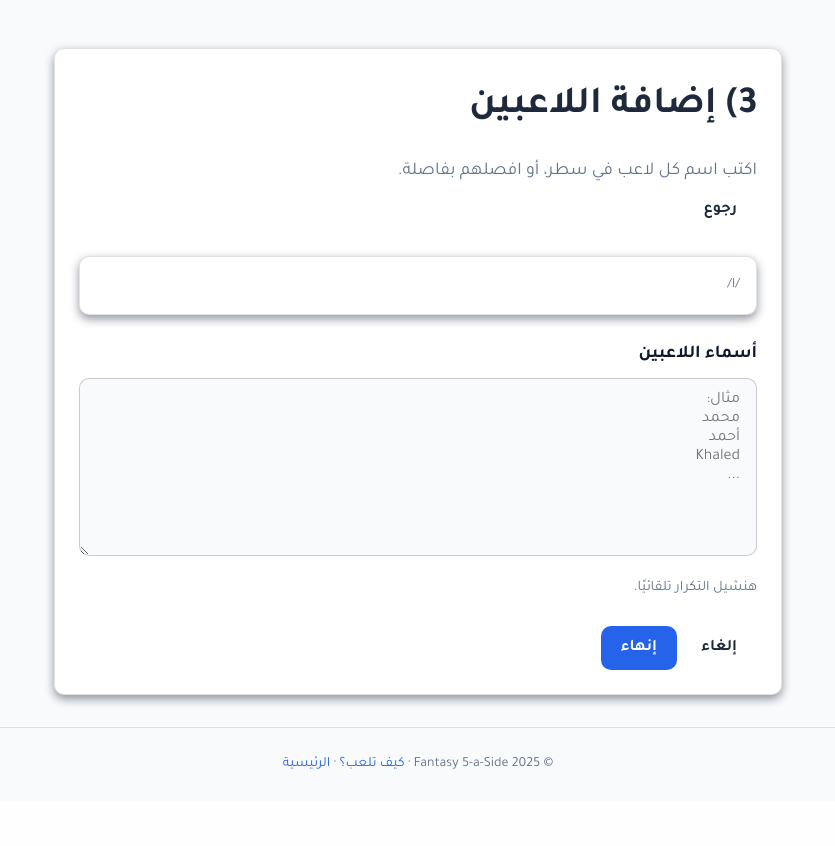
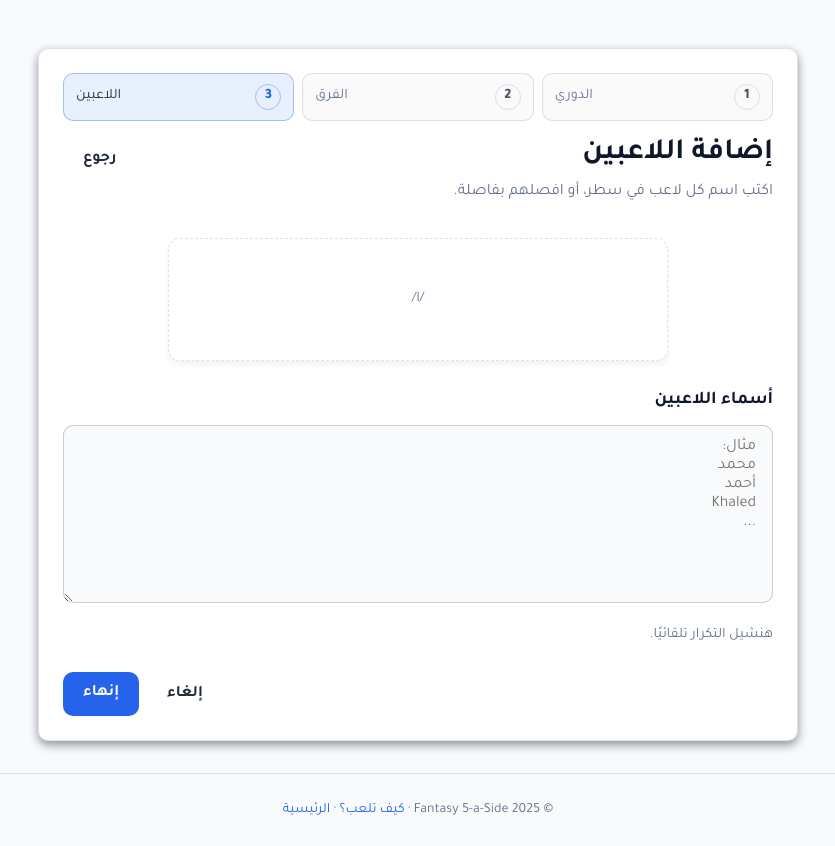
Before and after one commit to 3bkader-gpt/fantasy-5aside, a Python web app: template app/templates/onboarding/players.html in a window 1280 px wide. Shown: the part 76-922 px from the top of the page, without its empty margins (222-1057 px from the left). Before the commit the page ends 845 px from the top, so only its background shows below. Run offline with Jinja, Linux system fonts and the light colour scheme; the template is opened without the code that fills it, so the values that code supplies are empty.

Commit message:
Polish dashboard and onboarding UI
Add consistent page shell styles, clearer league cards, and onboarding progress/CTA layout improvements without backend changes.

```diff
--- a/app/static/css/style.css
+++ b/app/static/css/style.css
@@ -243,6 +243,232 @@ a {
 .login-page-container {
     max-width: 520px;
     margin-top: 5rem;
+}
+
+/* --- Phase 5: Dashboard & Onboarding polish --- */
+.page-shell {
+    max-width: 980px;
+    margin: 3rem auto 0;
+}
+
+.page-shell.narrow {
+    max-width: 760px;
+}
+
+.page-header {
+    display: flex;
+    justify-content: space-between;
+    align-items: flex-start;
+    gap: 1rem;
+    flex-wrap: wrap;
+    margin-bottom: 1rem;
+}
+
+.page-title {
+    font-size: 2.05rem;
+    line-height: 1.2;
+    color: var(--heading-color);
+    margin: 0 0 .35rem;
+}
+
+.page-subtitle {
+    color: var(--text-muted);
+    margin: 0;
+    font-size: 1rem;
+}
+
+.page-actions {
+    display: flex;
+    gap: .5rem;
+    flex-wrap: wrap;
+    justify-content: flex-end;
+}
+
+.league-grid {
+    display: grid;
+    grid-template-columns: repeat(12, 1fr);
+    gap: 12px;
+}
+
+.league-card {
+    grid-column: span 12;
+    padding: 1.15rem;
+    border: 1px solid var(--border-subtle);
+    background: var(--card-bg);
+    border-radius: var(--radius-lg);
+    box-shadow: var(--shadow-sm);
+}
+
+@media (min-width: 768px) {
+    .league-card { grid-column: span 6; }
+}
+
+@media (min-width: 1024px) {
+    .league-card { grid-column: span 4; }
+}
+
+.league-card__top {
+    display: flex;
+    justify-content: space-between;
+    align-items: flex-start;
+    gap: .75rem;
+}
+
+.league-card__name {
+    font-weight: 800;
+    font-size: 1.05rem;
+    color: var(--text-color);
+    overflow: hidden;
+    text-overflow: ellipsis;
+    white-space: nowrap;
+}
+
+.league-card__slug {
+    color: var(--text-muted);
+    font-size: .92rem;
+    margin-top: 2px;
+    direction: ltr;
+    text-align: right;
+    font-family: ui-monospace, SFMono-Regular, Menlo, Monaco, Consolas, "Liberation Mono", monospace;
+}
+
+.pill-row {
+    display: flex;
+    gap: .35rem;
+    flex-wrap: wrap;
+    justify-content: flex-end;
+}
+
+.pill {
+    border-radius: var(--radius-pill);
+    padding: 6px 10px;
+    font-size: .8rem;
+    border: 1px solid var(--border-subtle);
+    background: rgba(15, 23, 42, 0.04);
+    color: var(--text-secondary);
+}
+
+.dark-mode .pill {
+    background: rgba(148, 163, 184, 0.12);
+}
+
+.pill.success {
+    border-color: rgba(34, 197, 94, 0.25);
+    color: var(--success-color);
+}
+
+.league-card__meta {
+    margin-top: 14px;
+    display: grid;
+    grid-template-columns: 1fr 1fr;
+    gap: 12px;
+}
+
+.meta-k {
+    color: var(--text-muted);
+    font-size: .82rem;
+    margin-bottom: 2px;
+}
+
+.meta-v {
+    color: var(--text-color);
+    font-weight: 800;
+    font-size: 1rem;
+}
+
+.league-card__cta {
+    margin-top: 14px;
+    display: flex;
+    gap: .5rem;
+    justify-content: flex-end;
+    flex-wrap: wrap;
+}
+
+.empty-state {
+    padding: 1.5rem;
+    border: 1px dashed var(--border-subtle);
+    border-radius: var(--radius-lg);
+    background: rgba(15, 23, 42, 0.02);
+}
+
+.dark-mode .empty-state {
+    background: rgba(148, 163, 184, 0.08);
+}
+
+.wizard {
+    position: relative;
+}
+
+.wizard-steps {
+    display: grid;
+    grid-template-columns: repeat(3, 1fr);
+    gap: 8px;
+    margin-bottom: 1rem;
+}
+
+.wizard-step {
+    border-radius: var(--radius-md);
+    border: 1px solid var(--border-subtle);
+    padding: 10px 12px;
+    background: rgba(15, 23, 42, 0.02);
+    color: var(--text-muted);
+    font-size: .9rem;
+    display: flex;
+    align-items: center;
+    justify-content: space-between;
+    gap: .5rem;
+}
+
+.dark-mode .wizard-step {
+    background: rgba(148, 163, 184, 0.08);
+}
+
+.wizard-step.active {
+    background: rgba(37, 99, 235, 0.10);
+    border-color: rgba(37, 99, 235, 0.35);
+    color: var(--text-color);
+}
+
+.wizard-step .num {
+    width: 26px;
+    height: 26px;
+    border-radius: var(--radius-pill);
+    display: inline-flex;
+    align-items: center;
+    justify-content: center;
+    border: 1px solid var(--border-subtle);
+    font-weight: 800;
+    color: var(--text-secondary);
+}
+
+.wizard-step.active .num {
+    border-color: rgba(37, 99, 235, 0.35);
+    color: var(--primary-color);
+}
+
+.wizard-actions {
+    display: flex;
+    gap: .5rem;
+    justify-content: flex-end;
+    flex-wrap: wrap;
+    margin-top: 1rem;
+}
+
+/* sticky action bar on narrow screens */
+@media (max-width: 520px) {
+    .wizard-actions.sticky {
+        position: sticky;
+        bottom: 10px;
+        background: rgba(255, 255, 255, 0.85);
+        backdrop-filter: blur(10px);
+        border: 1px solid var(--border-subtle);
+        padding: 10px;
+        border-radius: var(--radius-lg);
+        box-shadow: var(--shadow-md);
+    }
+    .dark-mode .wizard-actions.sticky {
+        background: rgba(2, 6, 23, 0.7);
+    }
 }
 
 .login-header {
--- a/app/templates/onboarding/players.html
+++ b/app/templates/onboarding/players.html
@@ -1,14 +1,18 @@
 {% extends "base.html" %}
 
 {% block content %}
-<div class="container" style="margin-top: 3rem; max-width: 760px;">
+<div class="page-shell narrow wizard">
   <div class="card" style="padding: 1.5rem;">
-    <div class="d-flex justify-content-between align-items-start mb-3" style="gap: 1rem; flex-wrap: wrap;">
+    <div class="wizard-steps">
+      <div class="wizard-step"><span class="num">1</span><span>الدوري</span></div>
+      <div class="wizard-step"><span class="num">2</span><span>الفرق</span></div>
+      <div class="wizard-step active"><span class="num">3</span><span>اللاعبين</span></div>
+    </div>
+
+    <div class="page-header" style="margin-bottom: .75rem;">
       <div>
-        <h1 class="mb-1" style="text-align: right; color: var(--text-color);">3) إضافة اللاعبين</h1>
-        <p class="text-muted mb-0" style="text-align: right;">
-          اكتب اسم كل لاعب في سطر، أو افصلهم بفاصلة.
-        </p>
+        <h1 class="page-title" style="font-size: 1.85rem;">إضافة اللاعبين</h1>
+        <p class="page-subtitle">اكتب اسم كل لاعب في سطر، أو افصلهم بفاصلة.</p>
       </div>
       <a href="/onboarding/teams?league_id={{ league.id }}" class="btn btn-outline-secondary">رجوع</a>
     </div>
@@ -17,9 +21,9 @@
     <div class="alert alert-danger" style="text-align: right;">{{ error }}</div>
     {% endif %}
 
-    <div class="card mb-3" style="padding: 1rem;">
-      <div style="text-align: right; color: var(--text-color); font-weight: 700;">{{ league.name }}</div>
-      <div class="text-muted" style="text-align: right; font-size: .9rem;">/l/{{ league.slug }}</div>
+    <div class="empty-state mb-3">
+      <div style="color: var(--text-color); font-weight: 800;">{{ league.name }}</div>
+      <div class="text-muted" style="font-size: .9rem;">/l/{{ league.slug }}</div>
     </div>
 
     <form method="post" action="/onboarding/players" class="m-0">
@@ -27,18 +31,16 @@
       <input type="hidden" name="league_id" value="{{ league.id }}">
 
       <div class="mb-3">
-        <label class="form-label" style="text-align: right; display:block;">أسماء اللاعبين</label>
+        <label class="form-label" style="display:block;">أسماء اللاعبين</label>
         <textarea name="players_text" class="form-control" rows="8" placeholder="مثال:
 محمد
 أحمد
 Khaled
 ..."></textarea>
-        <div class="text-muted" style="text-align:right; font-size: .9rem; margin-top: .4rem;">
-          هنشيل التكرار تلقائيًا.
-        </div>
+        <div class="text-muted" style="font-size: .9rem; margin-top: .4rem;">هنشيل التكرار تلقائيًا.</div>
       </div>
 
-      <div class="d-flex" style="gap: .5rem; justify-content: flex-end; flex-wrap: wrap;">
+      <div class="wizard-actions sticky">
         <a href="/dashboard" class="btn btn-outline-secondary">إلغاء</a>
         <button type="submit" class="btn btn-primary">إنهاء</button>
       </div>
```
Also changed, not shown: app/templates/dashboard.html (+25 -35 lines), app/templates/onboarding/done.html (+13 -7 lines), app/templates/onboarding/league.html (+17 -11 lines), app/templates/onboarding/start.html (+17 -11 lines), app/templates/onboarding/teams.html (+16 -12 lines).
